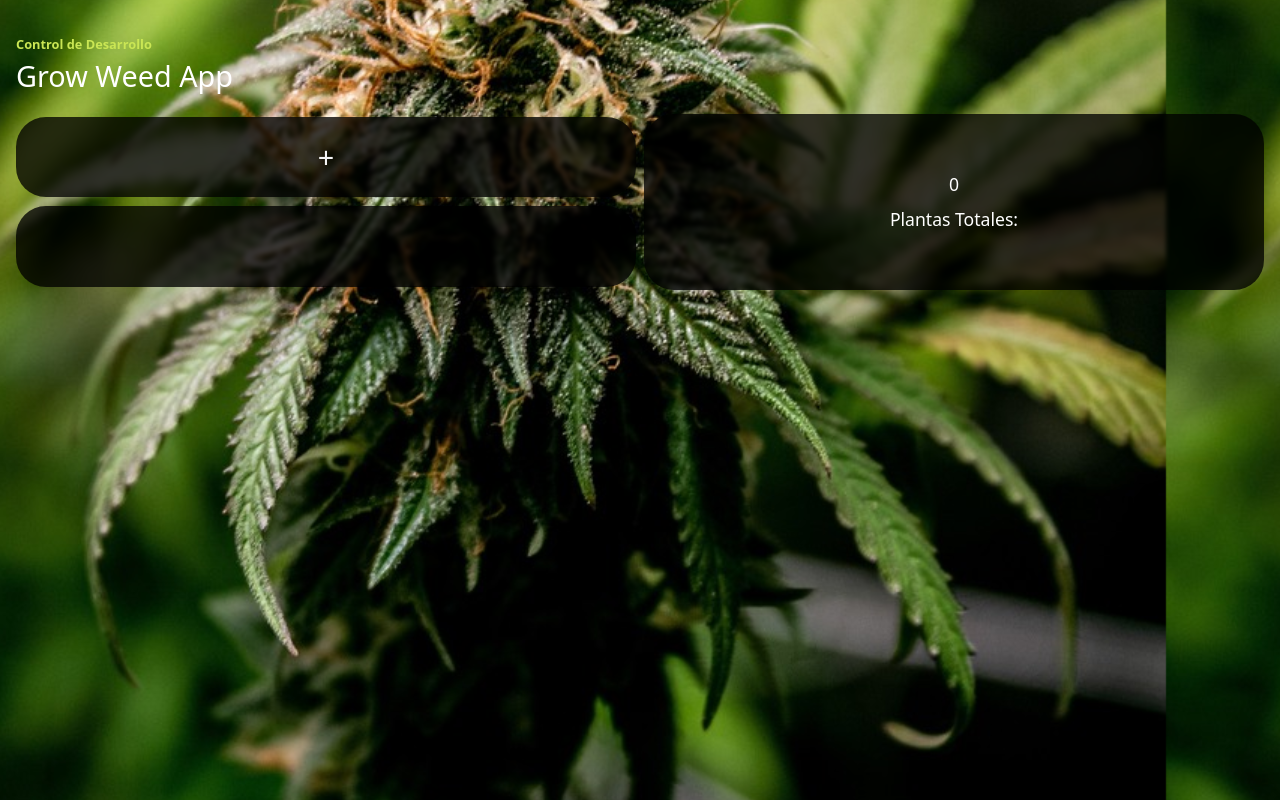
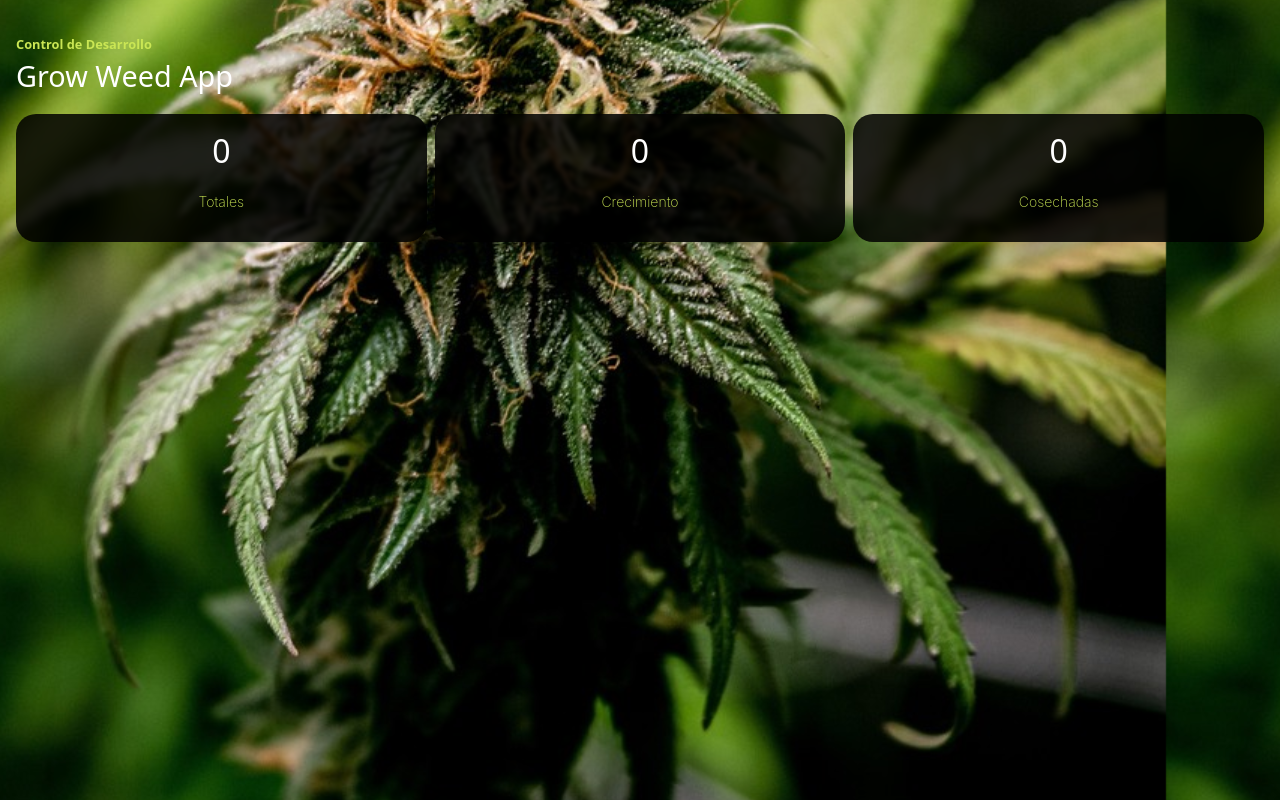
Before and after one commit to ignaarguello/grow-weed-app, a React (Vite) app: page /desarrollo in a window 1280 px wide. Built offline with nearby package versions, Linux system fonts and the light colour scheme.

Commit message:
Merge: listo para unir a main

```diff
--- a/src/App.css
+++ b/src/App.css
@@ -0,0 +1,3 @@
+:root {
+  --color-principal--: #cae654;
+}
--- a/src/components/CDesarrollo/CDesarrollo_2/CDesarrollo_2.css
+++ b/src/components/CDesarrollo/CDesarrollo_2/CDesarrollo_2.css
@@ -1,5 +1,5 @@
 :root {
-  --bg--black-transparent: rgba(0, 0, 0, 0.767);
+  --bg--black-transparent: rgba(0, 0, 0, 0.850);
   --blur--bg: blur(2px);
 }
 
@@ -8,50 +8,42 @@
   /* Contenedor General - Componente Desarrollo - 2 */
   #ContenedorGeneral_CDesarrollo_2 {
     margin-top: 1rem;
-    height: 11rem;
-    display: flex;
+    height: 8rem;
+    display: grid;
+    grid-template-columns: repeat(3, 1fr);
     gap: 0.5rem;
   }
 
-  /* Seccion Izquierda  */
-  #SectionIzquierdo_CDesarrollo_2 {
-    width: 50%;
-    display: flex;
-    flex-direction: column;
-    gap: 0.2rem;
-  }
-
-  /* Aside Derecho */
-  #AsideDerecho_CDesarrollo_2 {
-    width: 50%;
-  }
-
-  /* Subcontenedores del Seccion - (Izquierdo)  */
-  .SubContenedorSection_CDesarrollo_2 {
-    background-color: var(--bg--black-transparent);
-    height: 50%;
-    border-radius: 30px;
-    margin: 3px 0;
-    display: flex;
-    justify-content: center;
-    align-items: center;
-    color: whitesmoke;
-    font-size: 1.8rem;
-    backdrop-filter: var(--blur--bg);
-  }
-
-  /* Subcontenedor del aside - (Derecho) */
-  .SubContenedorAside_CDesarrollo_2 {
-    background-color: var(--bg--black-transparent);
-    height: 100%;
-    border-radius: 30px;
-    backdrop-filter: var(--blur--bg);
+  /* Indicadores */
+  .Indicadores_CDesarrollo_2 {
     display: flex;
     flex-direction: column;
     justify-content: center;
     align-items: center;
+    text-align: center;
+    background-color: var(--bg--black-transparent);
+    backdrop-filter: var(--blur--bg);
+    padding: 0.7rem;
+    border-radius: 20px;
+  }
+
+  /* Contador del Indicador */
+  .ItemContador_CDesarrollo_2 {
     color: white;
-    gap: .5rem;
-    font-size: 1.1rem;
+    font-size: 2rem;
+    height: max-content;
+  }
+
+  /* Titulo del Indicador */
+  .ItemTitulo_CDesarrollo_2 {
+    height: 50%;
+    color: var(--color-principal--);
+    display: flex;
+    justify-content: center;
+    align-items: center;
+    font-size: 14px;
+    font-weight: 200;
+    font-family: -apple-system, BlinkMacSystemFont, "Segoe UI", Roboto, Oxygen,
+      Ubuntu, Cantarell, "Open Sans", "Helvetica Neue", sans-serif;
   }
 }
--- a/src/components/CDesarrollo/CDesarrollo_2/CDesarrollo_2.jsx
+++ b/src/components/CDesarrollo/CDesarrollo_2/CDesarrollo_2.jsx
@@ -3,18 +3,19 @@ import './CDesarrollo_2.css'
 export default function CDesarrollo_2() {
     return (
         <div id='ContenedorGeneral_CDesarrollo_2'>
-            <section id='SectionIzquierdo_CDesarrollo_2'>
-                <div className="SubContenedorSection_CDesarrollo_2">
-                    <h2>+</h2>
-                </div>
-                <div className="SubContenedorSection_CDesarrollo_2"></div>
-            </section>
-            <aside id='AsideDerecho_CDesarrollo_2'>
-                <div className="SubContenedorAside_CDesarrollo_2">
-                    <span>0</span>
-                    <span>Plantas Totales:</span>
-                </div>
-            </aside>
+            <div className="Indicadores_CDesarrollo_2">
+                <span className='ItemContador_CDesarrollo_2'>0</span>
+                <span className='ItemTitulo_CDesarrollo_2'>Totales</span>
+            </div>
+            <div className="Indicadores_CDesarrollo_2">
+                <span className='ItemContador_CDesarrollo_2'>0</span>
+                <span className='ItemTitulo_CDesarrollo_2'>Crecimiento</span>
+            </div>
+            <div className="Indicadores_CDesarrollo_2">
+                <span className='ItemContador_CDesarrollo_2'>0</span>
+                <span className='ItemTitulo_CDesarrollo_2'>Cosechadas</span>
+            </div>
+
         </div>
     )
 }
```
